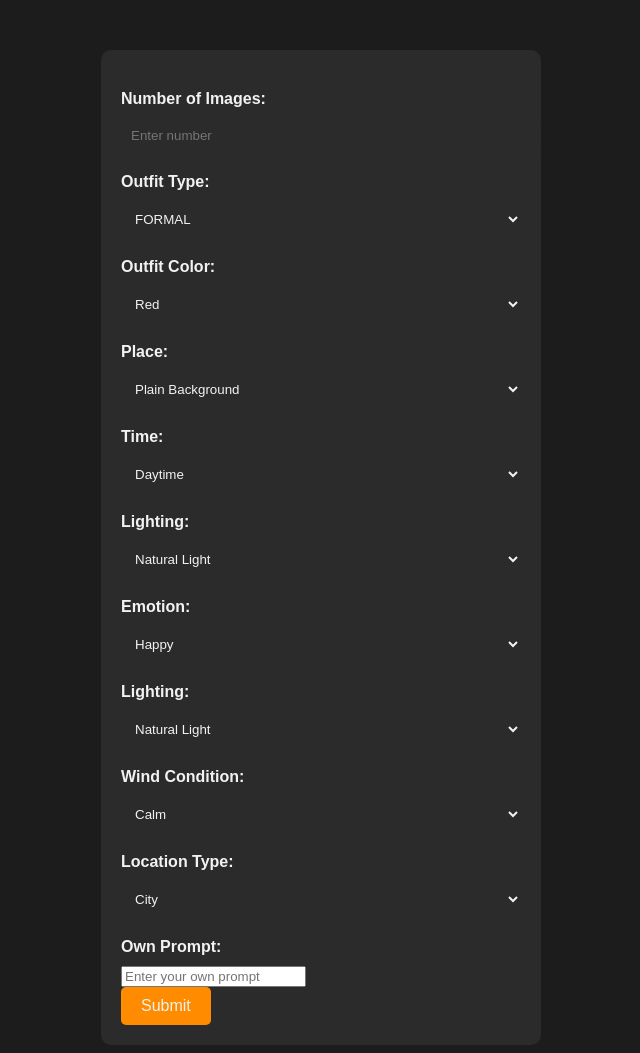
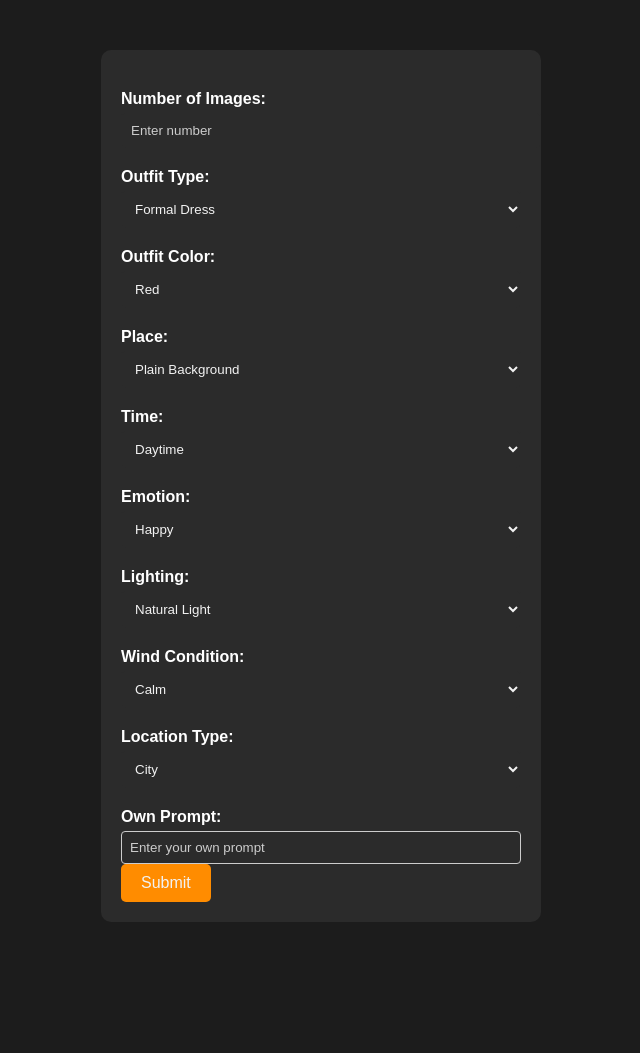
Before and after one commit to rohan181/stablephotoai, a Django app: page / in a window 1280 px wide. Shown: the whole page, without its empty margins (319-959 px from the left). After the commit the page ends 922 px from the top, so only its background shows below. Run offline with Django 4.2, Linux system fonts and the light colour scheme; a user stored in the database is signed in; data comes from the database, SQL or seed files in the repository; both versions use the stored data as it was after the commit; some libraries are stand-ins or nearby versions.

Commit message:
update form

```diff
--- a/photoai/main/templates/form.html
+++ b/photoai/main/templates/form.html
@@ -61,6 +61,35 @@
     }
 
 
+
+    form-group {
+    margin-bottom: 15px;
+  }
+
+  /* Styling for the label */
+  label {
+    display: block;
+    margin-bottom: 5px;
+    color: white; /* Label text color */
+  }
+
+  /* Styling for the input field */
+  input[type="text"] {
+    width: 100%;
+    padding: 8px;
+    border: 1px solid #ccc;
+    border-radius: 4px;
+    box-sizing: border-box;
+    background-color: #2b2b2b; /* Black background color for the input field */
+    color: white; /* Text color in the input field */
+  }
+
+  /* Optional: Placeholder text color for modern browsers */
+  ::placeholder {
+    color: #ccc;
+  }
+
+
     .loading-animation {
   display: none;
   position: fixed;
@@ -108,7 +137,7 @@ var modelId = '{{ modelid }}';
       const imageNumber = document.getElementById("imageNumber").value;
       const imageType = document.getElementById("imageType").value;
 
-
+      const ownPromptInput = document.getElementById('ownPrompt');
 
 
     const dressColor = document.getElementById('dressColor').value;
@@ -122,8 +151,16 @@ var modelId = '{{ modelid }}';
       const url = "https://stablediffusionapi.com/api/v4/dreambooth";
     var modelId = '{{ modelid }}';
     var user =  '{{ user }}';
-    console.log(modelId);
 
+    const ownPromptValue = ownPromptInput.value;
+
+
+
+    // If the ownPromptValue is empty (contains only spaces or nothing)
+    console.log("Own Prompt is empty.");
+    // Add your code or actions when the text field is empty
+
+  if (ownPromptValue.trim() === "") {
     if (time === "night") {
       var string5 = ""+dressColor +" " + imageType+ + "," + lighting + "," + windCondition + "," + locationType + "," + place + "," + "," + emotion;
       var string4 = "abir_rohan1811 person,night photography,city night,neon light,"+string5 +"half body,detail face ,road light,street night,detailed, sharp, detailed face, magazine, photo, canon, nikon, focus, award winning photo,reminiscent of the works of Mario Testino, 35mm, F/2.8, insanely detailed and intricate, character, hypermaximalist, elegant, ornate, hyper realistic, super detailed, trending on flickr,masterpiece,fresh background,full body, best quality, high resolution, 8K UHD , HDR, bloom, sun light, raytracing , detailed shadows, intricate tree shadow, bokeh, depth of field, film photography, film grain, glare, (wind:0.8), detailed hair, beautiful face, ultra detailed eyes, cinematic lighting, (hyperdetailed:1.15), outdoors,happy face,ultra-realistic,clear facial features,natural features,captured with a phase one 35mm lens,f/ 3.2,agfa vista film ,film grain light,global illumination,intricate detail,wide shot,--upbeta --ar 4:5 --s 750 --q 2,natural lighting,RTX, professionally color graded, professional photography,fashion, high fashion, haute couture, add a touch of happiness to the scene dof, V4"
@@ -140,7 +177,13 @@ var string5 = ","+time +","+ dressColor +" "+ imageType+ "," + lighting + "," +
 var string4 = "abir_rohan1811 person,ed:1.15)" +  string5 + "detailed, sharp, detailed face, magazine, photo, canon, nikon, focus, award winning photo,reminiscent of the works of Mario Testino, 35mm, F/2.8, insanely detailed and intricate, character, hypermaximalist, elegant, ornate, hyper realistic, super detailed, trending on flickr,masterpiece,fresh background,full body, best quality, high resolution, 8K UHD , HDR, bloom, sun light, raytracing , detailed shadows, intricate tree shadow, bokeh, depth of field, film photography, film grain, glare, (wind:0.8), detailed hair, beautiful face, ultra detailed eyes, cinematic lighting, (hyperdetailed:1.15), outdoors,happy face,ultra-realistic,clear facial features,natural features,captured with a phase one 35mm lens,f/ 3.2,agfa vista film ,film grain light,global illumination,intricate detail,wide shot,--upbeta --ar 4:5 --s 750 --q 2,natural lighting,RTX, professionally color graded, professional photography,fashion, high fashion, haute couture, add a touch of happiness to the scene dof, V4"
 }
 
+  }
 
+  else {
+    // If the ownPromptValue is not empty
+    string4= "abir_rohan1811 person,ed:1.15)" +ownPromptValue;
+    // Add your code or actions when the text field is not empty
+  }
 
 
 
@@ -273,12 +316,99 @@ sendMultipleRequests(imageNumber);
       <div class="form-group">
         <label for="imageType">Outfit Type:</label>
         <select id="imageType">
-          <option value="formal dress">FORMAL</option>
-          <option value="casual dress">CASUAL</option>
-          <option value="suit dress">SUIT</option>
-          <option value="semi formal dress">semiformal</option>
-          <option value="t-shirt dress">Tshirt</option>
-          <option value="party dress">Party dress</option>
+          <option value="formal dress">Formal Dress</option>
+          <option value="casual dress">Casual Dress</option>
+          <option value="suit dress">Suit Dress</option>
+          <option value="semi formal dress">Semi Formal Dress</option>
+          <option value="t-shirt dress">T-Shirt Dress</option>
+          <option value="party dress">Party Dress</option>
+          <option value="cocktail dress">Cocktail Dress</option>
+          <option value="ballgown">Ballgown</option>
+          <option value="maxi dress">Maxi Dress</option>
+          <option value="a-line dress">A-Line Dress</option>
+          <option value="sheath dress">Sheath Dress</option>
+          <option value="empire waist dress">Empire Waist Dress</option>
+          <option value="shift dress">Shift Dress</option>
+          <option value="wrap dress">Wrap Dress</option>
+          <option value="peplum dress">Peplum Dress</option>
+          <option value="skater dress">Skater Dress</option>
+          <option value="midi dress">Midi Dress</option>
+          <option value="bodycon dress">Bodycon Dress</option>
+          <option value="sundress">Sundress</option>
+          <option value="shirt dress">Shirt Dress</option>
+          <option value="denim dress">Denim Dress</option>
+          <option value="off-shoulder dress">Off-Shoulder Dress</option>
+          <option value="halter neck dress">Halter Neck Dress</option>
+          <option value="peasant dress">Peasant Dress</option>
+          <option value="kimono dress">Kimono Dress</option>
+          <option value="fit and flare dress">Fit and Flare Dress</option>
+          <option value="mermaid dress">Mermaid Dress</option>
+          <option value="one-shoulder dress">One-Shoulder Dress</option>
+          <option value="high-low dress">High-Low Dress</option>
+          <option value="tiered dress">Tiered Dress</option>
+          <option value="balloon dress">Balloon Dress</option>
+          <option value="babydoll dress">Babydoll Dress</option>
+          <option value="flapper dress">Flapper Dress</option>
+          <option value="bandage dress">Bandage Dress</option>
+          <option value="grecian dress">Grecian Dress</option>
+          <option value="jumpsuit dress">Jumpsuit Dress</option>
+          <option value="cut-out dress">Cut-Out Dress</option>
+          <option value="ruched dress">Ruched Dress</option>
+          <option value="sequin dress">Sequin Dress</option>
+          <option value="asymmetrical dress">Asymmetrical Dress</option>
+          <option value="empire dress">Empire Dress</option>
+          <option value="pleated dress">Pleated Dress</option>
+          <option value="ruffle dress">Ruffle Dress</option>
+          <option value="cape dress">Cape Dress</option>
+          <option value="tulle dress">Tulle Dress</option>
+          <option value="boho dress">Boho Dress</option>
+          <option value="vintage dress">Vintage Dress</option>
+          <option value="fringe dress">Fringe Dress</option>
+          <option value="military dress">Military Dress</option>
+          <option value="cami dress">Cami Dress</option>
+          <option value="pinafore dress">Pinafore Dress</option>
+          <option value="cold shoulder dress">Cold Shoulder Dress</option>
+          <option value="corset dress">Corset Dress</option>
+          <option value="collared dress">Collared Dress</option>
+          <option value="prairie dress">Prairie Dress</option>
+          <option value="overall dress">Overall Dress</option>
+          <option value="blouson dress">Blouson Dress</option>
+          <option value="palazzo dress">Palazzo Dress</option>
+          <option value="cowl neck dress">Cowl Neck Dress</option>
+          <option value="trench dress">Trench Dress</option>
+          <option value="cargo dress">Cargo Dress</option>
+          <option value="salwar dress">Salwar Dress</option>
+          <option value="abaya dress">Abaya Dress</option>
+          <option value="dashiki dress">Dashiki Dress</option>
+          <option value="caftan dress">Caftan Dress</option>
+          <option value="qipao dress">Qipao Dress</option>
+          <option value="sari dress">Sari Dress</option>
+          <option value="dirndl dress">Dirndl Dress</option>
+          <option value="hmong dress">Hmong Dress</option>
+          <option value="kente dress">Kente Dress</option>
+          <option value="cheongsam dress">Cheongsam Dress</option>
+          <option value="thobe dress">Thobe Dress</option>
+          <option value="hanbok dress">Hanbok Dress</option>
+          <option value="kurta dress">Kurta Dress</option>
+          <option value="kaftan dress">Kaftan Dress</option>
+          <option value="maori dress">Maori Dress</option>
+          <option value="baju kurung dress">Baju Kurung Dress</option>
+          <option value="kebaya dress">Kebaya Dress</option>
+          <option value="hanfu dress">Hanfu Dress</option>
+          <option value="ao dai dress">Ao Dai Dress</option>
+          <option value="lehenga dress">Lehenga Dress</option>
+          <option value="kimonotoga dress">Kimono Toga Dress</option>
+          <option value="flapper dress">Flapper Dress</option>
+          <option value="teddy dress">Teddy Dress</option>
+          <option value="scuba dress">Scuba Dress</option>
+          <option value="prairie dress">Prairie Dress</option>
+          <option value="lingerie dress">Lingerie Dress</option>
+          <option value="loungewear dress">Loungewear Dress</option>
+          <option value="gypsy dress">Gypsy Dress</option>
+          <option value="bell sleeve dress">Bell Sleeve Dress</option>
+          <option value="princess dress">Princess Dress</option>
+          <option value="smock dress">Smock Dress</option>
+          <option value="poncho dress">Poncho Dress</option>
         </select>
       </div>
 
@@ -327,20 +457,7 @@ sendMultipleRequests(imageNumber);
         </select>
       </div>
 
-      <!-- Lighting -->
-      <div class="form-group">
-        <label for="lighting">Lighting:</label>
-        <select id="lighting">
-          <option value="natural">Natural Light</option>
-          <option value="studio">Studio Light</option>
-          <option value="ambient">Ambient Light</option>
-          <option value="flash">Flash Light</option>
-          <option value="backlight">Backlight</option>
-          <option value="candle">Candle Light</option>
-          <option value="dusk">Dusk Light</option>
-          <option value="overhead">Overhead Light</option>
-        </select>
-      </div>
+
 
       <!-- Emotion -->
       <div class="form-group">
@@ -414,6 +531,9 @@ sendMultipleRequests(imageNumber);
 
 
 
+
+
+
       <button type="submit" class="custom-button">Submit</button>
     </form>
   </div>
```
Also changed, not shown: photoai/db.sqlite3.
